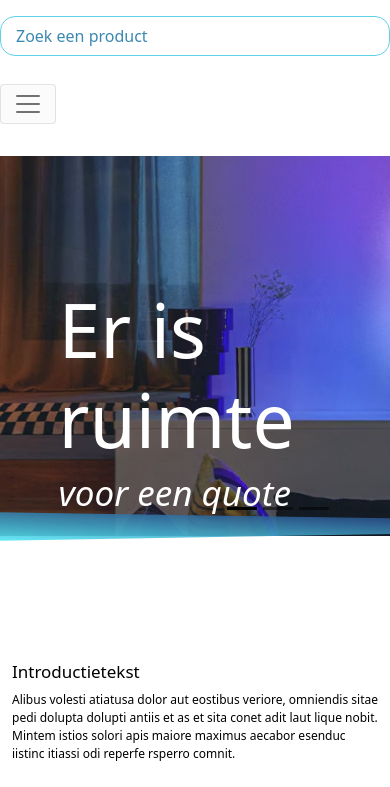
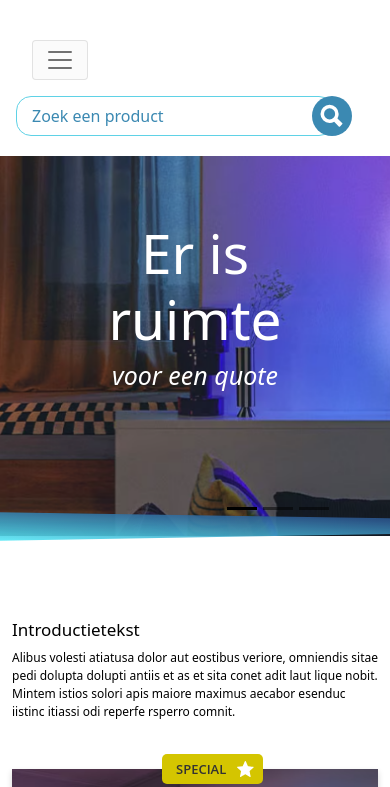
Before and after one commit to bartflk/gloed-opdracht, a plain HTML site: page index.html in a window 390 px wide. Shown: the top 787 px of the page. Drawn offline with nearby package versions, Linux system fonts and the light colour scheme.

Commit message:
responsive update

```diff
--- a/index.html
+++ b/index.html
@@ -23,17 +23,18 @@
             </div>
             <div class="col-12 col-lg-9 g-0">
 
-              <div class="topmenu">
+              <div class="menucontainer">
+                <div class="topmenu" id="div1">
                   <div class="search ">
                     <form id="searchForm" action="/search" method="GET">
                       <input type="text" name="query" placeholder="Zoek een product" />
+                      </form>
                       <button type="submit">
                         <svg id="Group_3539" data-name="Group 3539" xmlns="http://www.w3.org/2000/svg" width="40" height="40" viewBox="0 0 40 40">
                           <circle id="Ellipse_33" data-name="Ellipse 33" cx="20" cy="20" r="20" fill="#3b89b2"/>
                           <path id="_211885_search_icon_2_" data-name="211885_search_icon (2)" d="M85.822,82.483l-4.857-4.92a8.978,8.978,0,0,0,1.2-4.462,9.084,9.084,0,1,0-9.084,9.1,8.94,8.94,0,0,0,4.588-1.283l4.834,4.9a.6.6,0,0,0,.418.178.581.581,0,0,0,.418-.178l2.48-2.509A.588.588,0,0,0,85.822,82.483ZM73.084,67.545A5.556,5.556,0,1,1,67.54,73.1,5.555,5.555,0,0,1,73.084,67.545Z" transform="translate(-55.497 -55.187)" fill="#fff"/>
                         </svg>
                       </button>
-                  </form>
 
                   </div>
                   <div class="contact">
@@ -53,9 +54,7 @@
                     <a>{nummer}</a>
                   </div>
                 </div>
-
-
-                <div class="menu">
+                <div class="menu" id="div2">
                     <nav class="navbar navbar-expand-lg navbar-light ">
                       <div class="container-fluid">
                         <button class="navbar-toggler" type="button" data-bs-toggle="collapse" data-bs-target="#navbarNav" aria-controls="navbarNav" aria-expanded="false" aria-label="Toggle navigation">
@@ -86,11 +85,15 @@
                       </div>
                     </nav>
                 </div>
+
+              </div>
+
+
+
             </div>
           </div>
         </div>
          <!-- Hero section met carusel -->
-
         <div class="hero">
         <div class="imagecontainer">
          <div id="carouselExampleDark" class="carousel carousel-dark slide">
@@ -145,9 +148,6 @@
           <path id="Path_2027" data-name="Path 2027" d="M0-20,1920,10V88L0,121Z" transform="translate(0 20)" opacity="1" fill="url(#linear-gradient)"/>
         </svg>
       </div>
-
-
-
       </header>
         <!-- intro text -->
       <div class="container">
@@ -500,5 +500,6 @@
         </div>
       </footer>
     <script src="https://cdn.jsdelivr.net/npm/bootstrap@5.0.2/dist/js/bootstrap.min.js"></script>
+    <script src="js/script.js"></script>
   </body>
 </html>
--- /dev/null
+++ b/js/script.js
@@ -0,0 +1,20 @@
+function switchDivs() {
+  const div1 = document.getElementById('div1');
+  const div2 = document.getElementById('div2');
+
+  if (window.innerWidth <= 575) {
+    // Checken van viewport
+
+    const parent = div1.parentNode;
+    parent.insertBefore(div2, div1);
+  } else {
+    // If the viewport width is greater than 575px, revert the original order
+    const parent = div1.parentNode;
+    parent.insertBefore(div1, div2);
+  }
+}
+
+switchDivs();
+
+//switchDivs function listener
+window.addEventListener('resize', switchDivs);
--- a/sass/main.scss
+++ b/sass/main.scss
@@ -24,6 +24,8 @@ header{
     background-color: #fbfbfb;
     position: absolute;
     top: 0px;
+    margin-left: 2rem;
+    margin-bottom: 1rem;
 
     }
     }
@@ -100,12 +102,8 @@ footer{
         background-color: rgba(255, 255, 255, 0);
         padding: 0%;
         position: relative;
-        left: -40px;
-        top: -3px;
-
-        svg{
-
-        }
+        left: -36px;
+        top: 6px;
     }
     input{
         border: #5FD2E6 solid 1px;
@@ -427,6 +425,7 @@ footer{
         }
     }
 
+
     .navbar-collapse{
         justify-content: flex-end!important;
         background-color: white!important;
@@ -446,12 +445,8 @@ footer{
             background-color: rgba(255, 255, 255, 0);
             padding: 0%;
             position: relative;
-            left: -40px;
-            top: -3px;
-
-            svg{
-
-            }
+            left: -36px;
+            top: 6px;
         }
         input{
             border: #5FD2E6 solid 1px;
@@ -514,28 +509,41 @@ footer{
         height: fit-content;
         width: 100%;
         height: fit-content;
+    }
+
     .overlaytext{
         padding-top: 4rem;
-            padding-left: 15vw;
         color: white;
         h1{
             font-size: 55px!important;
+            text-align: center;
         }
         h2{
            font-size: 25px!important;
            font-style: italic;
            font-weight: 300;
+           text-align: center;
         }
     }
 }
 
+@media screen and (max-width: 800px) {
+
 }
 
+@media screen and (max-width: 765px) {
 
+    .navbar-toggler{
+        background-color: #fbfbfb;
+        position: absolute;
+        top: 0px;
+        margin-left: 2rem;
+        margin-bottom: 1rem!important;
 
-@media screen and (max-width: 765px) {
+        }
+
     .hero{
-        height: 60vh;
+        height: 55vh;
         img{
             width: 100%;
             height: 45vh;
@@ -554,6 +562,17 @@ footer{
     .menu{
         li{
             font-size: 15px!important;
+        }
+
+    }
+    .search{
+        button{
+            border: none;
+            background-color: rgba(255, 255, 255, 0);
+            padding: 0%;
+            position: relative;
+            left: -38px!important;
+            top: 8px!important;
         }
     }
 
@@ -586,10 +605,20 @@ footer{
     .search{
         width: 100%;
         form{
+            padding-left: 1em;
+            padding-right: 1em;
             width: 100%;
             input{
                 width: 100%;
             }
+        }
+        button{
+            border: none;
+            background-color: rgba(255, 255, 255, 0);
+            padding: 0%;
+            position: relative;
+            left: -50px;
+            top: 8px;
         }
     }
     .priceoverlay{
@@ -604,6 +633,16 @@ footer{
         top: -200px;
         left: 220px !important;
         }
+    }
+
+    .menu{
+        margin-top: 1em;
+    }
+    header{
+
+    }
+    .navbar{
+        margin-top: 0em !important;
     }
 
 }
```
Also changed, not shown: css/main.css, 1 other file. Lines whose indentation alone changed are shown as unchanged.
